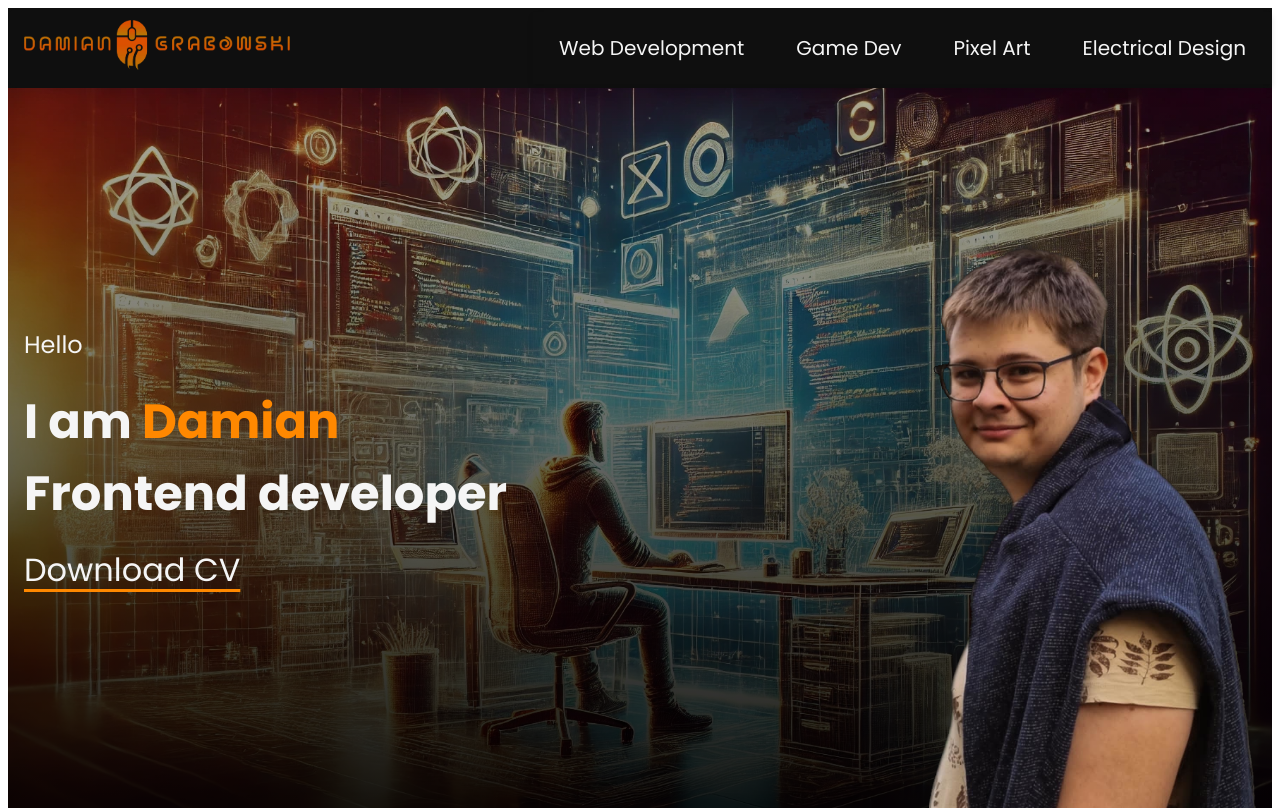
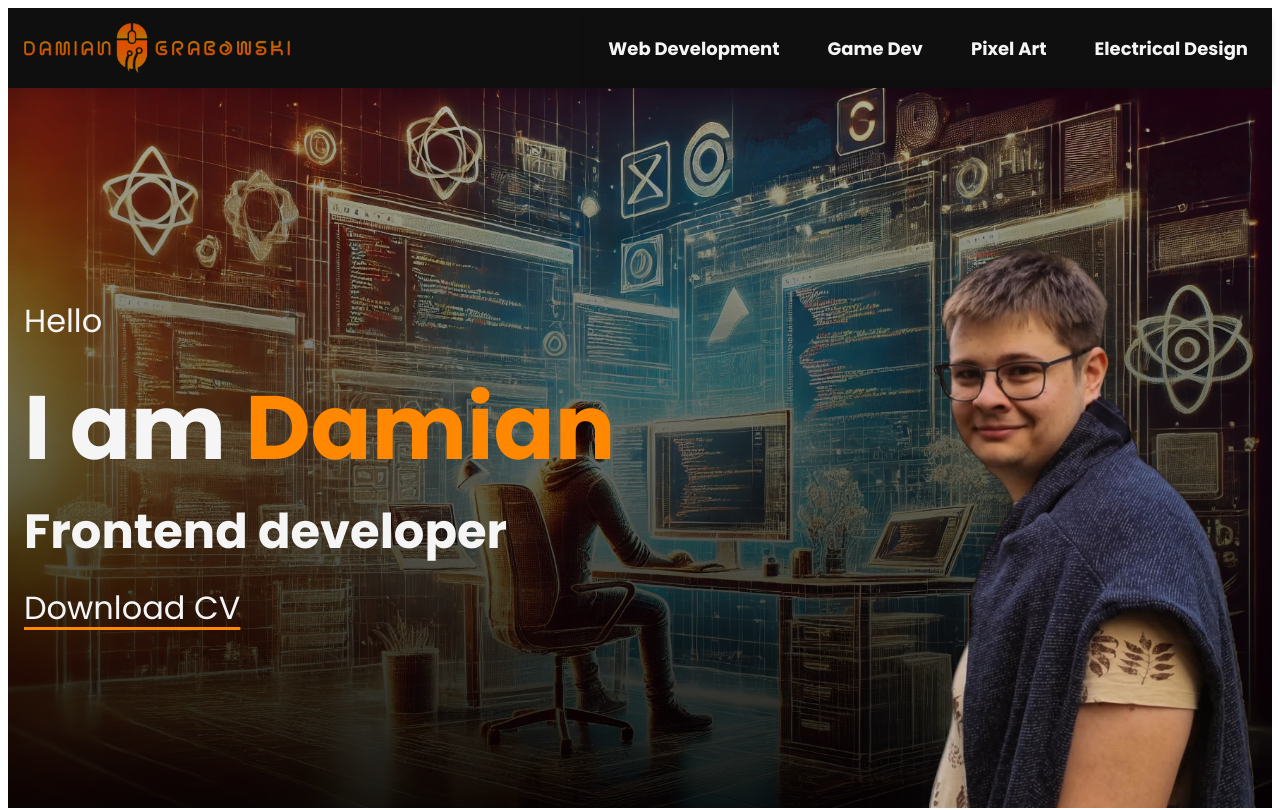
Before and after one commit to DAMIANG97/portfolio_d, a Next.js app: page / in a window 1280 px wide. Shown: the top 810 px of the page. Built offline with nearby package versions, Linux system fonts and the light colour scheme.

Commit message:
Improve text styles

```diff
--- a/components/Atoms/Link/Link.module.scss
+++ b/components/Atoms/Link/Link.module.scss
@@ -3,6 +3,8 @@
   text-decoration: none;
 
   &--footer {
+    font-size: 1.125rem;
+    font-weight: bold;
     &:hover {
       text-decoration: underline 0.125rem var(--color-secondary);
       text-underline-offset: 0.25rem;
--- a/components/Atoms/LogoLink/LogoLink.module.scss
+++ b/components/Atoms/LogoLink/LogoLink.module.scss
@@ -1,6 +1,8 @@
 @use "/styles/config/breakpoints.scss" as *;
 .logo-link {
+  display: flex;
   margin: 0.5rem 0;
+  align-items: center;
 
   @include mq("laptop") {
     margin: 0 1rem;
--- a/components/Atoms/NavButton/NavButton.module.scss
+++ b/components/Atoms/NavButton/NavButton.module.scss
@@ -8,9 +8,10 @@
   color: var(--color-text);
   text-decoration: none;
   font-family: "poppins";
+  font-weight: bold;
   @include mq("laptop") {
-    margin: 1.25rem;
-    font-size: 1.25rem;
+    margin: 1.125rem;
+    font-size: 1.125rem;
   }
 
   &:hover {
--- a/components/Molecules/Greetings/Greetings.module.scss
+++ b/components/Molecules/Greetings/Greetings.module.scss
@@ -13,9 +13,10 @@
   }
   &__hello {
     font-size: 1.5rem;
+    margin-bottom: 1rem;
 
     @include mq("mobile") {
-      font-size: 1.5rem;
+      font-size: 2rem;
     }
   }
   &__my-name {
@@ -24,7 +25,10 @@
     font-size: 2rem;
 
     @include mq("mobile") {
-      font-size: 3rem;
+      font-size: 4rem;
+    }
+    @include mq("laptop") {
+      font-size: 5.625rem;
     }
   }
   &__name {
@@ -32,8 +36,12 @@
     font-weight: bold;
     color: var(--color-secondary);
     font-size: 2rem;
+
     @include mq("mobile") {
-      font-size: 3rem;
+      font-size: 4rem;
+    }
+    @include mq("laptop") {
+      font-size: 5.625rem;
     }
   }
   &__developer {
--- a/components/Organisms/Header/index.tsx
+++ b/components/Organisms/Header/index.tsx
@@ -9,16 +9,7 @@ const Header: React.FC = () => {
   return (
     <header className={styles.header}>
       <Wrapper className="wrapper--header">
-        <LogoLink
-          classNameImage="logo-link__image"
-          className="logo-link--header"
-          href="#"
-          alt="LOGO"
-          ariaLabel="A man sitting at a computer and programming. With the title - Damian Grabowski"
-          src="/logo/logo.png"
-          height={35}
-          width={180}
-        ></LogoLink>
+        <LogoLink classNameImage="logo-link__image" className="logo-link--header" href="#" alt="LOGO" ariaLabel="Orange mouse. With the title - Damian Grabowski" src="/logo/logo.png" height={35} width={180}></LogoLink>
         <Navigation></Navigation>
       </Wrapper>
     </header>
```
Also changed, not shown: public/logo/logo.png.
